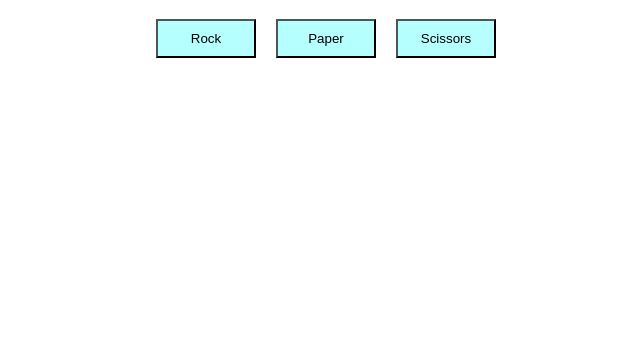
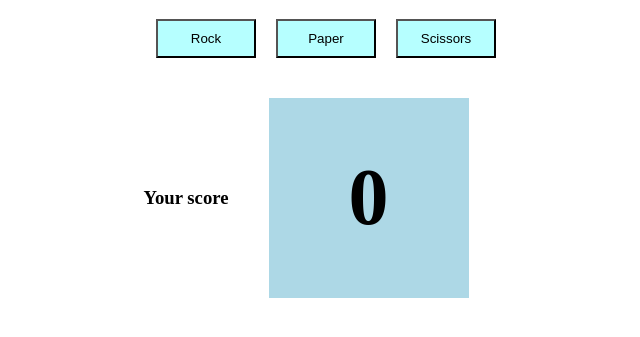
Before and after one commit to dizmerly/rock-paper-scissors, a website: page index.html in a window 1280 px wide. Both pictures are taken after a click on the button "Rock". Shown: the part 61-398 px from the top of the page, without its empty margins (314-954 px from the left). Drawn offline with Linux system fonts and the light colour scheme.

Commit message:
Implemented UI to play the game and see score. There are a few bugs for the computer winning, and setAttribute is not working the way I intended it to.

```diff
--- a/index.html
+++ b/index.html
@@ -17,8 +17,10 @@
         <button class="btn" id="Scissors">Scissors</button>
     </div>
 
-    <p class="score"></p>
-
+    <div class="score"">
+        <h3>Your score</h3>
+        <p>0</p>
+    </div>
     <script src="javascript.js"></script>
 
 
--- a/javascript.js
+++ b/javascript.js
@@ -23,6 +23,7 @@ function getPlayerChoice(selection){
 
 
 
+
 function playRound(selection){
     pS = getPlayerChoice(selection);
     cS = getComputerChoice();
@@ -37,20 +38,40 @@ function playRound(selection){
     }
 
     else{
-        return -1;
+        return 0;
 
     }
 }
 
 
 let playerChoice = document.querySelectorAll(".selection .btn")
+let computerScore = 0;
+
+let updateScore = (scoreVal) => {
+    scoreNum.textContent = score;
+    if(score > 4){
+        scoreNum.textContent = "You win!";
+        scoreNum.setAttribute("font-size" ,"30px")
+    }
+    else if(computerScore > 4){
+        scoreNum.textContent = "Computer wins!";
+        scoreNum.setAttribute("font-size" ,"30px")
+    }
+    else if(scoreVal == 0){
+        console.log(computerScore)
+        computerScore++;
+    }
+};
+
 
 playerChoice.forEach((button) => {
     button.addEventListener('click',(event) => {
         score += playRound(button.id);
+        updateScore(score);
 
     });
 });
 
 
 let score = 0;
+const scoreNum = document.querySelector(".score p");
--- a/style.css
+++ b/style.css
@@ -13,3 +13,22 @@ h1 {
     padding: 10px;
     width: 100px;
 }
+
+.score p {
+    /* text-align: center; */
+    font-size: 80px;
+    font-weight: 700;
+    background-color: lightblue;
+    margin: 40px;
+    width: 200px;
+    height: 200px;
+    display: flex;
+    justify-content: center;
+    align-items: center;
+}
+
+.score {
+    display: flex;
+    align-items: center;
+    justify-content: center;
+}
```
